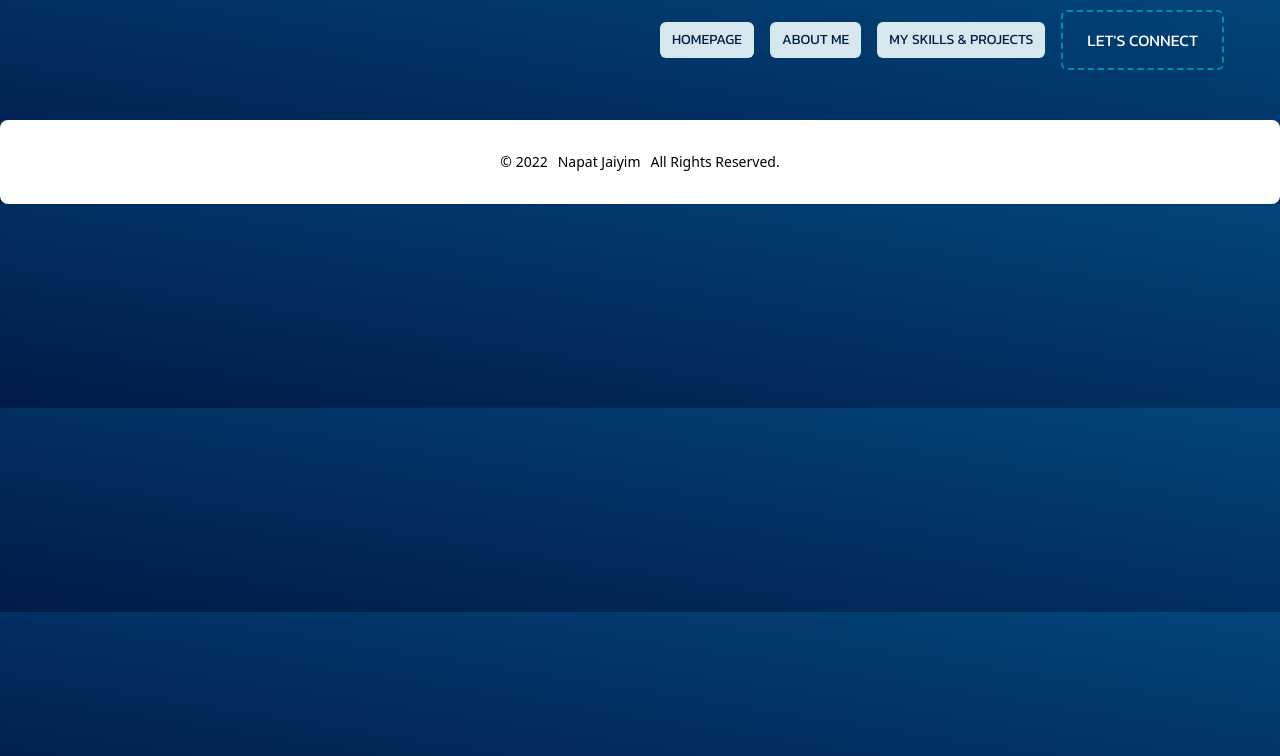
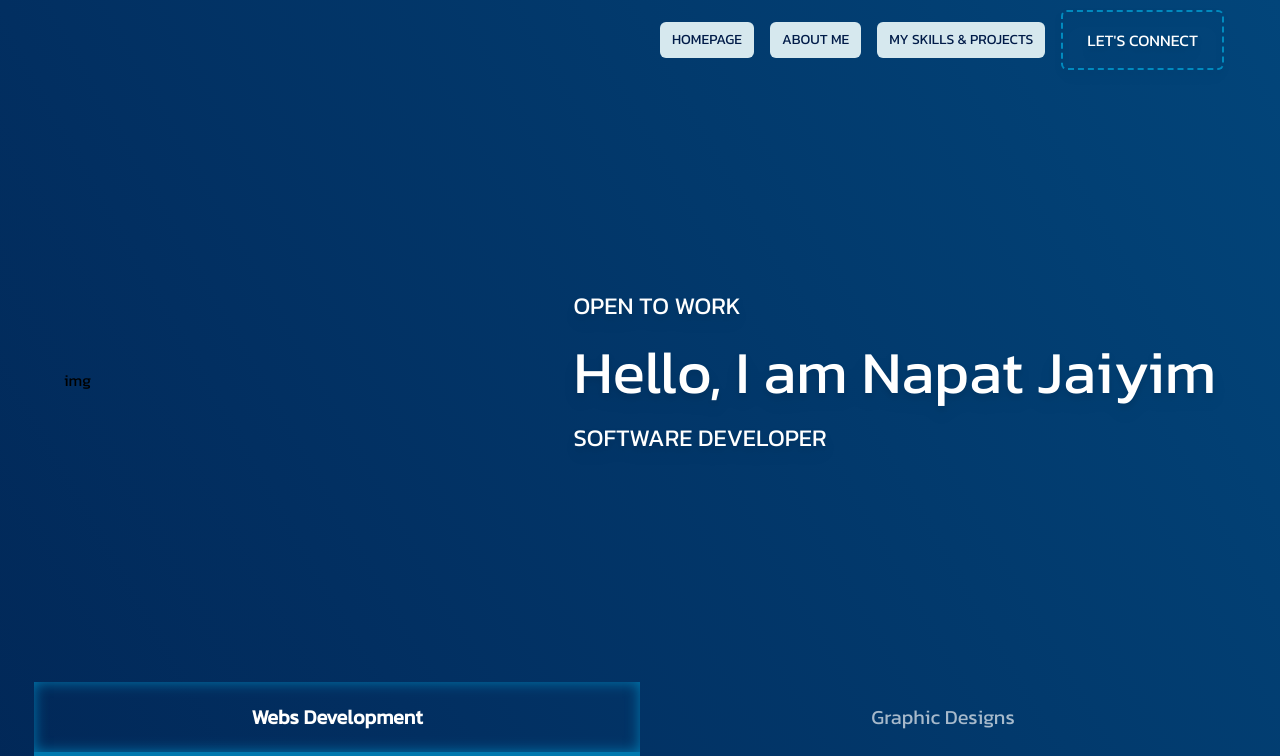
Before and after one commit to HustlerXIV/myweb, a Next.js app: page /my-projects in a window 1280 px wide. Shown: the top 756 px of the page. Built offline with nearby package versions, Linux system fonts and the light colour scheme.

Commit message:
updated 29-08

```diff
--- /dev/null
+++ b/components/MyPort/MyPortBanner.js
@@ -0,0 +1,37 @@
+import React from "react";
+import styled from "styled-components";
+import { Topic } from "../style";
+function MyPortBanner() {
+  return (
+    <div style={{ position: "relative" }}>
+      <div className="container mx-auto max-w-7xl px-2 sm:px-6 lg:px-8">
+        <div
+          className="flex justify-between items-center"
+          style={{ height: "600px" }}
+        >
+          <h1>img</h1>
+          <div>
+            <div className="text-2xl mb-3 text-white drop-shadow-lg">
+              OPEN TO WORK
+            </div>
+            <div className="text-6xl my-5 text-white drop-shadow-lg">
+              Hello, I am Napat Jaiyim
+            </div>
+            <div className="text-2xl my-4 text-white drop-shadow-lg">
+              SOFTWARE DEVELOPER
+            </div>
+          </div>
+          {/* <BannerImage src="/me-right.png" /> */}
+        </div>
+      </div>
+    </div>
+  );
+}
+
+const BannerImage = styled.img`
+  width: 100%;
+  height: auto;
+  max-width: 400px;
+`;
+
+export default MyPortBanner;
--- a/components/Navbar.js
+++ b/components/Navbar.js
@@ -12,8 +12,8 @@ export default function Navbar() {
 
   const navigation = [
     { name: "HOMEPAGE", href: "/" },
-    { name: "ABOUT ME", href: "#about-me" },
-    { name: "MY SKILLS & PROJECTS", href: "#my-skills-projects" },
+    { name: "ABOUT ME", href: "/#about-me" },
+    { name: "MY SKILLS & PROJECTS", href: "/#my-skills-projects" },
   ];
 
   return (
--- /dev/null
+++ b/components/Tabs/styles.js
@@ -0,0 +1,74 @@
+import styled, { css, keyframes } from "styled-components";
+
+export const TabHeaderContainer = styled.div`
+  display: flex;
+  flex-direction: column;
+  width: 100%;
+  height: auto;
+`;
+
+export const StylizedTab = styled.button`
+  color: #fff;
+  width: 100%;
+  height: auto;
+  padding: 20px 0px;
+  font-size: 1.25rem;
+  background-color: transparent;
+  border: none;
+  border-bottom-color: #0078ae;
+  cursor: ${(p) => (p.disabled ? "default" : "pointer")};
+  ${(p) =>
+    p.active &&
+    css`
+      color: #fff;
+      font-weight: bold;
+      animation: ${inset} 0.4s cubic-bezier(0.25, 0.46, 0.45, 0.94) both;
+    `}
+  ${(p) => !p.active && p.inactiveStyle}
+`;
+
+export const StyledTabPanel = styled.div`
+  display: ${(p) => (p.active ? "flex" : "none")};
+  font-size: 4rem;
+  background: transparent;
+  width: 100%;
+  height: auto;
+  padding: 40px 65px;
+  gap: 30px;
+  /* justify-content: space-between; */
+  flex-wrap: wrap;
+  border: 3px solid #0078ae;
+  border-top: none;
+  box-shadow: inset 0 0 14px 0px #0078ae;
+  @media (max-width: 576px) {
+    padding: 20px;
+  }
+`;
+
+export const TabsHolder = styled.div`
+  display: flex;
+  flex-direction: row;
+`;
+
+export const inactiveTab = {
+  opacity: 0.65,
+};
+
+export const TabSlider = styled.div`
+  width: ${(props) => `${props.width}px`};
+  height: 4px;
+  background-color: #0078ae;
+  transition: 0.2s;
+  transform: ${(props) => `translateX(${props.width * props.index}px)`};
+`;
+
+const inset = keyframes`
+  0% {
+    -webkit-box-shadow: inset 0 0 0 0 rgba(238, 82, 83, 0);
+            box-shadow: inset 0 0 0 0 rgba(238, 82, 83, 0);
+  }
+  100% {
+    -webkit-box-shadow: inset 0 0 14px 0px #0078ae;
+            box-shadow: inset 0 0 14px 0px #0078ae;
+  }
+`;
--- /dev/null
+++ b/components/Tabs/tabs.js
@@ -0,0 +1,63 @@
+import React, { useRef, useEffect, useState } from "react";
+
+import {
+  TabHeaderContainer,
+  StylizedTab,
+  StyledTabPanel,
+  TabsHolder,
+  inactiveTab,
+  TabSlider,
+} from "./styles";
+
+export const Tab = ({ label, active, onClick }) => {
+  return (
+    <StylizedTab
+      role="tab"
+      active={active}
+      onClick={onClick}
+      inactiveStyle={inactiveTab}
+    >
+      {label}
+    </StylizedTab>
+  );
+};
+
+export const Tabs = ({ selectedTab, onChange, children }) => {
+  const containerRef = useRef(null);
+  const [containerWidth, setContainerWidth] = useState(0);
+
+  useEffect(() => {
+    setContainerWidth(containerRef.current.getBoundingClientRect().width);
+  }, [containerRef]);
+
+  const sliderWidth = containerWidth / children.length;
+
+  const tabs = children.map((child) => {
+    const handleClick = (e) => {
+      onChange(e, child.props.value);
+    };
+
+    return React.cloneElement(child, {
+      key: child.props.value,
+      active: child.props.value === selectedTab,
+      onClick: handleClick,
+    });
+  });
+
+  return (
+    <TabHeaderContainer ref={containerRef}>
+      <TabsHolder>{tabs}</TabsHolder>
+      <TabSlider width={sliderWidth} index={selectedTab} />
+    </TabHeaderContainer>
+  );
+};
+
+export const TabPanel = ({ children, value, selectedIndex }) => {
+  const hidden = value !== selectedIndex;
+
+  return (
+    <StyledTabPanel hidden={hidden} active={!hidden}>
+      {children}
+    </StyledTabPanel>
+  );
+};
--- a/modules/AboutMe/AboutMeModule.js
+++ b/modules/AboutMe/AboutMeModule.js
@@ -38,7 +38,7 @@ const MyEduData = [
 function AboutMeModule() {
   return (
     <div className="container mx-auto mb-20 max-w-7xl px-2 sm:px-6 lg:px-8">
-      <FrameCard className="bg-normalColor shadow-2xl">
+      <FrameCard id="about-me" className="bg-normalColor shadow-2xl">
         <Topic style={{ margin: "0px auto" }}>ABOUT ME</Topic>
         <SectionContainer>
           <DivWidth maxWidth="430px">
--- a/modules/MyProject/index.js
+++ b/modules/MyProject/index.js
@@ -1,5 +1,46 @@
-import React from "react";
+import React, { useState } from "react";
+import { Tabs, Tab, TabPanel } from "../../components/tabs/tabs";
+import styled from "styled-components";
+import Card from "../../components/Card";
+import MyPortBanner from "../../components/MyPort/MyPortBanner";
+
+const TabsContainer = styled.div`
+  display: flex;
+  padding: 2px;
+`;
+
+const TabPanelContainer = styled.div``;
 
 export default function MyProjectsModule() {
-  return <div>index</div>;
+  const [activeTab, setActiveTab] = useState(0);
+
+  const handleChange = (e, value) => {
+    setActiveTab(value);
+  };
+  return (
+    <div className="container mx-auto max-w-7xl px-2 sm:px-6 lg:px-8">
+      <MyPortBanner />
+      <TabsContainer>
+        <Tabs selectedTab={activeTab} onChange={handleChange}>
+          <Tab label="Webs Development" value={0}></Tab>
+          <Tab label="Graphic Designs" value={1}></Tab>
+        </Tabs>
+      </TabsContainer>
+      <TabPanelContainer>
+        <TabPanel value={activeTab} selectedIndex={0}>
+          <Card />
+          <Card />
+          <Card />
+          <Card />
+          <Card />
+          <Card />
+          <Card />
+          <Card />
+        </TabPanel>
+        <TabPanel value={activeTab} selectedIndex={1}>
+          <h1>Tab 2</h1>
+        </TabPanel>
+      </TabPanelContainer>
+    </div>
+  );
 }
--- a/package.json
+++ b/package.json
@@ -14,6 +14,8 @@
   "dependencies": {
     "@headlessui/react": "^1.6.6",
     "@heroicons/react": "^1.0.6",
+    "@material-tailwind/react": "^1.2.3",
+    "@reduxjs/toolkit": "^1.8.5",
     "aos": "^2.3.4",
     "lodash": "^4.17.21",
     "next": "12.2.3",
@@ -21,6 +23,7 @@
     "react": "18.2.0",
     "react-dom": "18.2.0",
     "react-icons": "^4.4.0",
+    "react-redux": "^8.0.2",
     "react-responsive": "^9.0.0-beta.10",
     "styled-components": "^5.3.5",
     "swiper": "^8.3.2"
--- a/pages/_app.js
+++ b/pages/_app.js
@@ -2,7 +2,6 @@ import Footer from "../components/Footer";
 import Navbar from "../components/Navbar";
 import "../styles/globals.css";
 import "../styles/style.css";
-
 function MyApp({ Component, pageProps }) {
   return (
     <>
--- a/pages/my-projects/index.js
+++ b/pages/my-projects/index.js
@@ -1,5 +1,6 @@
 import Head from "next/head";
 import React from "react";
+import MyProjectsModule from "../../modules/MyProject";
 
 export default function MyProjectsPage() {
   return (
@@ -9,6 +10,7 @@ export default function MyProjectsPage() {
         <meta name="description" content="Generated by create next app" />
         <link rel="icon" href="/favicon.ico" />
       </Head>
+      <MyProjectsModule />
     </>
   );
 }
--- a/styles/globals.css
+++ b/styles/globals.css
@@ -21,6 +21,7 @@ html,
 body {
   padding: 0;
   margin: 0;
+  background-color: #022f61;
   background-image: linear-gradient(
     to right top,
     #001b48,
@@ -29,6 +30,9 @@ body {
     #023a6d,
     #02457a
   );
+  background-repeat: no-repeat;
+  background-size: cover;
+  background-position: center;
 }
 
 .mt-10 {
--- a/styles/style.css
+++ b/styles/style.css
@@ -39,11 +39,13 @@
 .card {
   position: relative;
   display: block;
-  height: 100%;
   border-radius: calc(var(--curve) * 1px);
   overflow: hidden;
   text-decoration: none;
   box-shadow: 0 0px 15px rgba(0, 0, 0, 0.12);
+  font-size: 16px;
+  width: 338px;
+  height: 100%;
 }
 
 .card-image {
@@ -105,7 +107,7 @@
 }
 
 .card-title {
-  font-size: 1em;
+  font-size: 20px;
   margin: 0 0 0.3em;
   color: #6a515e;
 }
```
Also changed, not shown: modules/MyPort/MyPortModule.js (+6 -3 lines), 1 other file (tests, documents, lock files or other folders).
